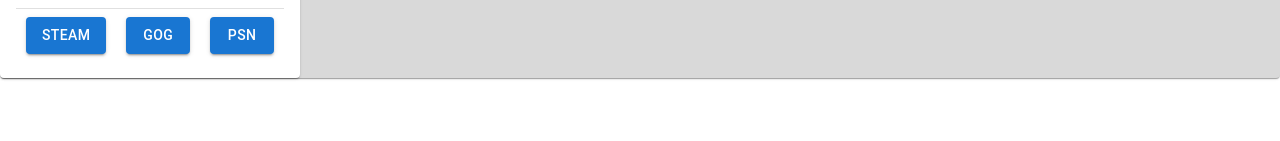
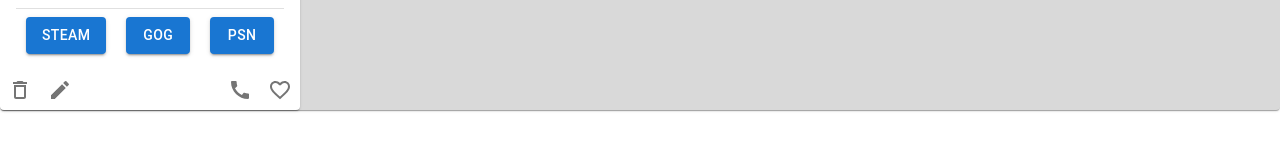
Before and after one commit to Themwhiskers/indiedb, a React (Vite) app in the folder indie-db/: page / in a window 1280 px wide. Shown: the part 656-797 px from the top of the page. Built offline with nearby package versions, Linux system fonts and the light colour scheme.

Commit message:
card layout DONE!

```diff
--- a/indie-db/package.json
+++ b/indie-db/package.json
@@ -10,6 +10,7 @@
     "preview": "vite preview"
   },
   "dependencies": {
+    "@mui/icons-material": "^5.14.1",
     "react": "^18.2.0",
     "react-dom": "^18.2.0"
   },
--- a/indie-db/src/cards/components/card/Card.jsx
+++ b/indie-db/src/cards/components/card/Card.jsx
@@ -2,6 +2,7 @@
 import Card from '@mui/material/Card';
 import CardTitle from './components/CardTitle';
 import CardDisplay from './components/CardDisplay';
+import CardActionBar from './components/CardActionBar';
 
 const MyCard = () => {
     return (
@@ -9,6 +10,7 @@
         <CardDisplay/>
         <CardTitle/>
         <CardBody/>
+        <CardActionBar/>
     </Card>
     );
 };
--- /dev/null
+++ b/indie-db/src/cards/components/card/components/CardActionBar.jsx
@@ -0,0 +1,30 @@
+import { Box, IconButton } from "@mui/material";
+import DeleteOutlineIcon from '@mui/icons-material/DeleteOutline';
+import EditIcon from '@mui/icons-material/Edit';
+import CallIcon from '@mui/icons-material/Call';
+import FavoriteBorderIcon from '@mui/icons-material/FavoriteBorder';
+
+const CardActionBar = () => {
+    return (
+        <Box sx={{display:'flex', justifyContent:'space-between'}}>
+            <Box>
+                <IconButton>
+                    <DeleteOutlineIcon/>
+                </IconButton>
+                <IconButton>
+                    <EditIcon/>
+                </IconButton>
+            </Box>
+            <Box>
+                <IconButton>
+                    <CallIcon/>
+                </IconButton>
+                <IconButton>
+                    <FavoriteBorderIcon/>
+                </IconButton>
+            </Box>
+        </Box>
+    );
+};
+
+export default CardActionBar;
--- a/indie-db/src/cards/components/card/components/CardBody.jsx
+++ b/indie-db/src/cards/components/card/components/CardBody.jsx
@@ -6,7 +6,9 @@
         <Typography><strong>Development:</strong> Christopher Jurney, Gavin Simon, Andrew Wang</Typography>
         <Typography><strong>Art Design:</strong> Jen Zee</Typography>
         <Typography><strong>Original Music:</strong> Darren Korb</Typography>
-        <Divider sx={{marginTop: 1, marginBottom: 1 }}><Chip label='Platforms:'/></Divider>
+        <Divider sx={{marginTop: 1, marginBottom: 1 }}>
+            <Chip label='Platforms:'/>
+        </Divider>
         <Typography>Steam, Xbox360, Xbox One, PlayStation 4</Typography>
         <Divider sx={{marginTop: 1, marginBottom: 1 }}/>
         <Box display='flex' justifyContent='space-around' >
```
Also changed, not shown: 1 other file (tests, documents, lock files or other folders).
